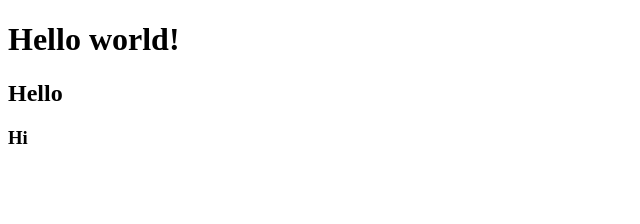
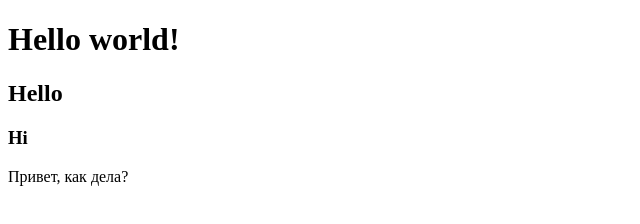
Before and after one commit to Zaurbek-A/git01, a plain HTML site: page index.html in a window 1280 px wide. Shown: the whole page, without its empty margins (0-640 px from the left). Drawn offline with Linux system fonts and the light colour scheme.

Commit message:
привет

```diff
--- a/index.html
+++ b/index.html
@@ -10,5 +10,6 @@
     <h1>Hello world!</h1>
     <h2>Hello</h2>
     <h3>Hi</h3>
+    <p>Привет, как дела?</p>
 </body>
 </html>
```
